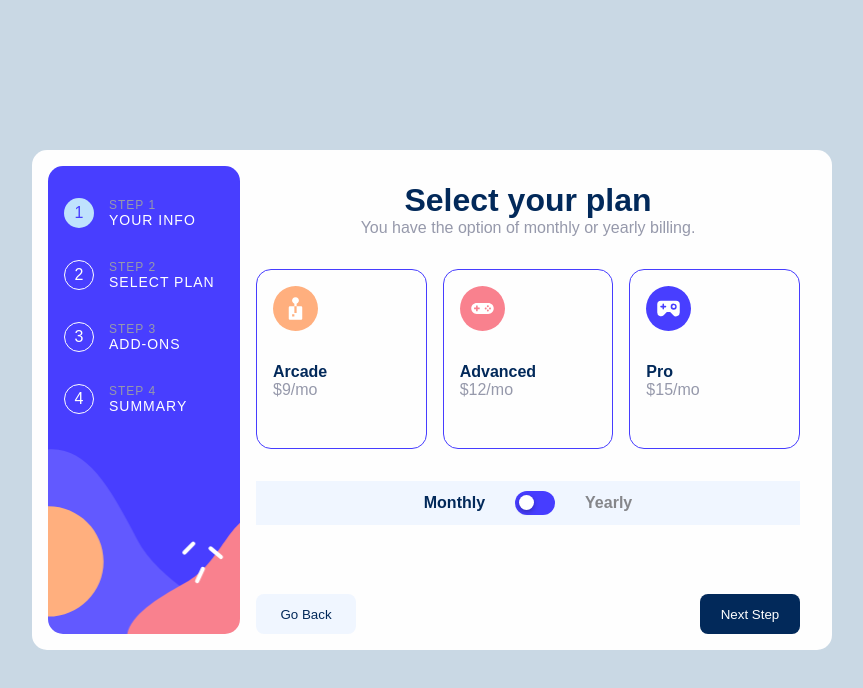
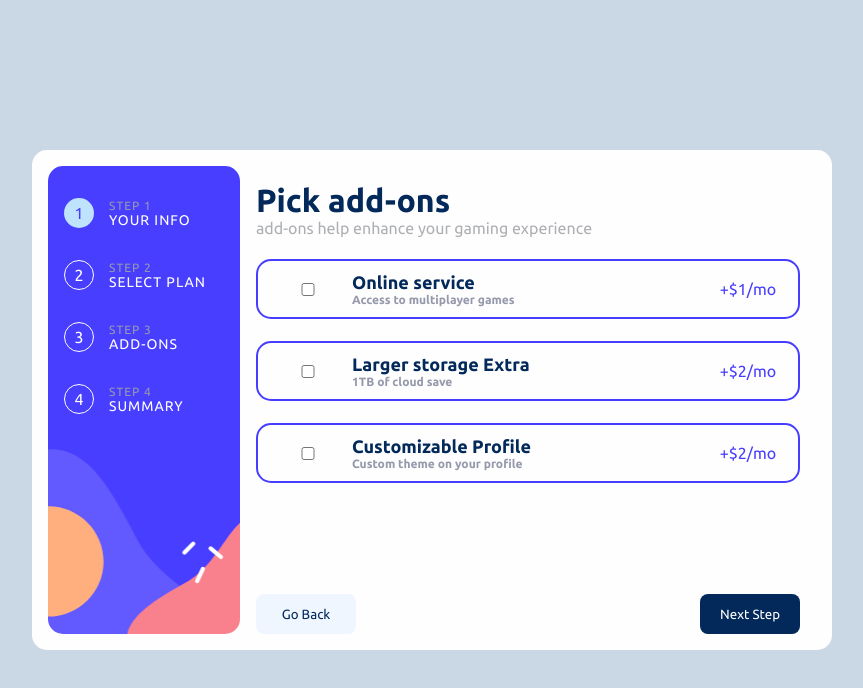
Before and after one commit to KazuoMurakami/multi-step-form-main, a plain HTML site: page index.html in a window 1280 px wide. Shown: the whole page, without its empty margins (208-1071 px from the left). Drawn offline with Linux system fonts and the light colour scheme.

Commit message:
start step 3

```diff
--- a/index.html
+++ b/index.html
@@ -3,6 +3,12 @@
   <head>
     <meta charset="UTF-8" />
     <meta name="viewport" content="width=device-width, initial-scale=1.0" />
+    <link rel="preconnect" href="https://fonts.googleapis.com" />
+    <link rel="preconnect" href="https://fonts.gstatic.com" crossorigin />
+    <link
+      href="https://fonts.googleapis.com/css2?family=Ubuntu:wght@300;400;700&display=swap"
+      rel="stylesheet"
+    />
     <link rel="stylesheet" href="style.css" />
     <link
       rel="icon"
@@ -72,7 +78,7 @@
       <!-- Step 1 end -->
 
       <!-- Step 2 start -->
-      <div class="step-info">
+      <div class="step-info hide">
         <div class="description-step">
           <h1>Select your plan</h1>
           <p>You have the option of monthly or yearly billing.</p>
@@ -122,13 +128,46 @@
         </div>
       </div>
       <!-- Step 2 End -->
+      <!-- 3 start  -->
+      <div class="step-info">
+        <div class="description-addons">
+          <h1>Pick add-ons</h1>
+          <p>add-ons help enhance your gaming experience</p>
+        </div>
+        <div class="checkbox-addons">
+          <div class="checkbox-option">
+            <input type="checkbox" />
+            <div class="description-addon">
+              <h1>Online service</h1>
+              <p>Access to multiplayer games</p>
+            </div>
+            <div class="checkbox-priceAddon">+$1/mo</div>
+          </div>
+          <div class="checkbox-option">
+            <input type="checkbox" />
+            <div class="description-addon">
+              <h1>Larger storage Extra</h1>
+              <p>1TB of cloud save</p>
+            </div>
+            <div class="checkbox-priceAddon">+$2/mo</div>
+          </div>
+          <div class="checkbox-option">
+            <input type="checkbox" />
+            <div class="description-addon">
+              <h1>Customizable Profile</h1>
+              <p>Custom theme on your profile</p>
+            </div>
+            <div class="checkbox-priceAddon">+$2/mo</div>
+          </div>
+        </div>
+        <div class="buttons">
+          <button>Go Back</button>
+          <button>Next Step</button>
+        </div>
+      </div>
+
+      <!-- Step 3 end -->
     </div>
-    <!-- 3 start  -->
-    <!-- Pick add-ons Add-ons help enhance your gaming experience. Online service
-    Access to multiplayer games +$1/mo Larger storage Extra 1TB of cloud save
-    +$2/mo Customizable Profile Custom theme on your profile +$2/mo Go Back Next
-    Step -->
-    <!-- Step 3 end -->
 
     <!-- Step 4 start -->
     <!--
--- a/style.css
+++ b/style.css
@@ -309,3 +309,61 @@ info-date input[type="number"]::-webkit-calendar-picker-indicator {
 .toggle-color {
     color: hsl(213, 96%, 18%);
 }
+
+
+/* step 3 */
+
+.description-addons {
+    display: flex;
+    flex-direction: column;
+
+}
+
+.description-addons h1 {
+     color: hsl(213, 96%, 18%);
+}
+
+
+.description-addons p {
+     color:hsl(223, 4%, 69%);
+}
+
+.checkbox-addons {
+        display: flex;
+    flex-direction: column;
+    flex-grow: 1;
+    justify-content: space-evenly;
+}
+
+.checkbox-option {
+    display: flex;
+    height: 60px;
+    border: 2px solid hsl(243, 100%, 62%);
+    border-radius: 15px;
+    align-items: center;
+    padding: 6px;
+}
+
+.checkbox-option input{
+    width: 20%;
+}
+
+.description-addon {
+    width: 80%;
+    font-weight: 700;
+}
+
+.description-addon h1 {
+    font-size: 18px;
+    color:  hsl(213, 96%, 18%);
+}
+.description-addon p {
+    font-size: 12px;
+    color: hsl(231, 11%, 63%);
+}
+
+.checkbox-priceAddon {
+width: 20%;
+    text-align: center;
+    color: hsl(243, 100%, 62%);
+}
```
